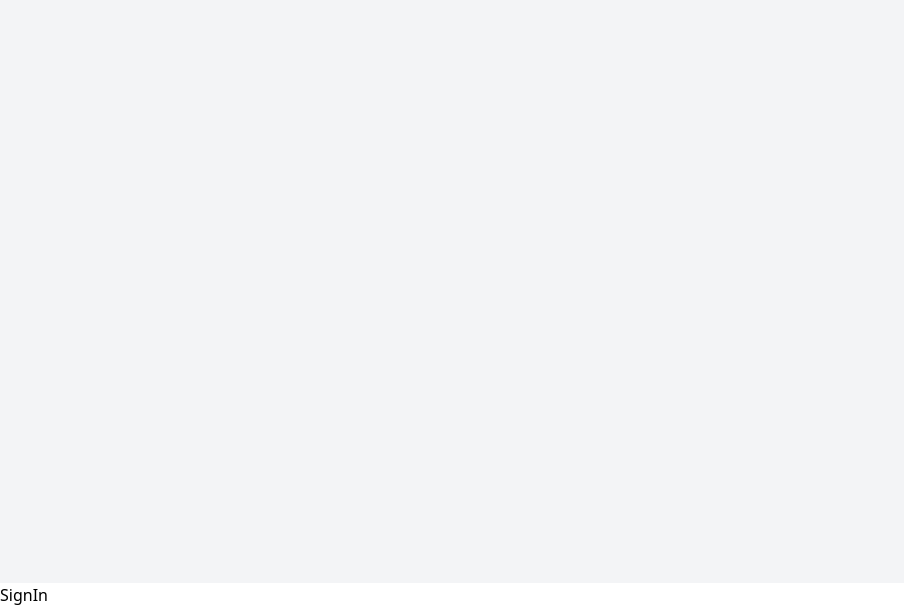
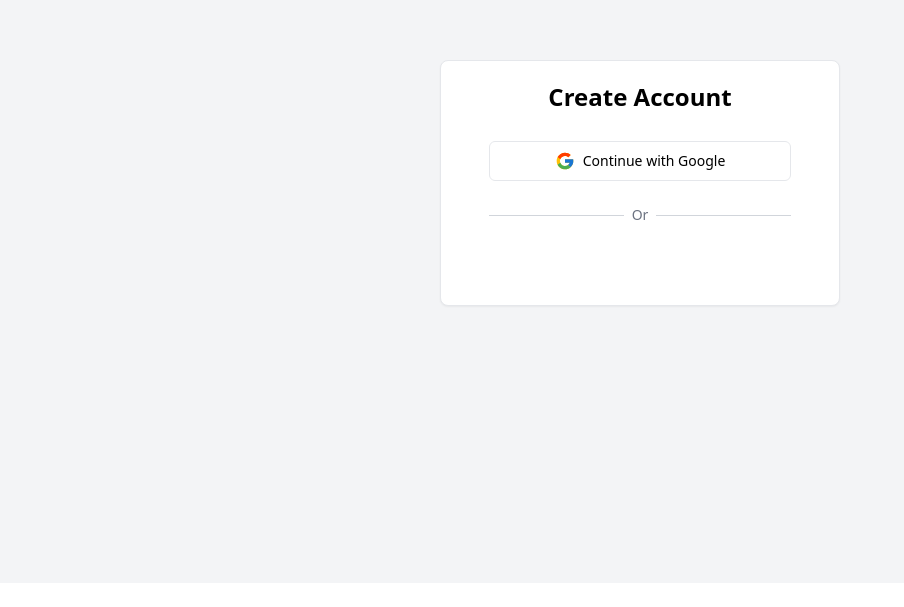
Before and after one commit to tonandton/ETA, a React (Vite) app in the folder frontend/: page /sign-up in a window 1280 px wide. Shown: the part 217-824 px from the top of the page, without its empty margins (0-904 px from the left). After the commit the page ends 800 px from the top, so only its background shows below. Built offline with nearby package versions, Linux system fonts and the light colour scheme; no server answers.

Commit message:
update login google

```diff
--- a/frontend/src/App.jsx
+++ b/frontend/src/App.jsx
@@ -7,18 +7,20 @@ import Settings from "./pages/Settings";
 import AccountPage from "./pages/AccountPage";
 import Transactions from "./pages/Transactions";
 import useStore from "./store";
+import { setAuthToken } from "./libs/apiCall";
+import { Toaster } from "sonner";
 // import "./App.css";
 
 const RootLayout = () => {
   const user = useStore((state) => state);
-  console.log(user);
+  setAuthToken(user?.token || "");
 
   return !user ? (
     <Navigate to="sign-in" replace={true} />
   ) : (
     <>
       <div className="min-h[cal(h-screen-10px)]">
-        <Outlet></Outlet>
+        <Outlet />
       </div>
     </>
   );
@@ -29,7 +31,7 @@ function App() {
 
   return (
     <main>
-      <div className="w-full min-h-screen px-6 bg-gray-100 md:px-20 dark:bg slate-900"></div>
+      <div className="w-full min-h-screen px-6 bg-gray-100 md:px-20 dark:bg slate-900">
         <div>
           <Routes>
             <Route element={<RootLayout />}>
@@ -39,10 +41,13 @@ function App() {
               <Route path="/settings" element={<Settings />} />
               <Route path="/account" element={<AccountPage />} />
             </Route>
-          <Route path="/sign-in" element={<SignUp />} />
-          <Route path="/sign-up" element={<SignIn />} />
+            <Route path="/sign-up" element={<SignUp />} />
+            <Route path="/sign-in" element={<SignIn />} />
           </Routes>
         </div>
+      </div>
+
+      <Toaster richColors position="top-center" />
     </main>
   );
 }
--- /dev/null
+++ b/frontend/src/components/separator.jsx
@@ -0,0 +1,16 @@
+import React from "react";
+
+export const Separator = () => {
+  return (
+    <div className="relative">
+      <div className="absolute inset-0 flex items-center">
+        <div className="w-full border-t border-gray-300 dark:border-gray-800"></div>
+      </div>
+      <div className="relative flex justify-center text-sm">
+        <span className="px-2 text-gray-500 bg-white rounded dark:bg-black/10">
+          Or
+        </span>
+      </div>
+    </div>
+  );
+};
--- /dev/null
+++ b/frontend/src/components/social-auth.jsx
@@ -0,0 +1,85 @@
+import {
+  GithubAuthProvider,
+  GoogleAuthProvider,
+  signInWithPopup,
+} from "firebase/auth";
+import React, { useEffect, useState } from "react";
+import { FcGoogle } from "react-icons/fc";
+import { useNavigate } from "react-router-dom";
+import { toast } from "sonner";
+import { useAuthState } from "react-firebase-hooks/auth";
+import api from "../libs/apiCall";
+import { auth } from "../libs/firebaseConfig";
+import useStore from "../store";
+import { Button } from "./ui/button";
+
+export const SocialAuth = ({ isLoading, setLoading }) => {
+  const [user] = useAuthState(auth);
+  const [selectedProvider, setSelectedProvider] = useState("google");
+  const { setCredentials } = useStore((state) => state);
+  const navigate = useNavigate();
+
+  const signInWithGoogle = async () => {
+    const provider = new GoogleAuthProvider();
+    setSelectedProvider("google");
+
+    try {
+      const res = await signInWithPopup(auth, provider);
+    } catch (err) {
+      console.error("Error signing in with Google", err);
+    }
+  };
+
+  const signInWithGithub = async () => {};
+
+  useEffect(() => {
+    const saveUserToDb = async () => {
+      try {
+        const userData = {
+          name: user.displayName,
+          email: user.email,
+          provider: selectedProvider,
+          uid: user.uid,
+        };
+
+        setLoading(true);
+        const { data: res } = await api.post("/auth/sign-in", userData);
+        console.log(res);
+
+        if (res?.user) {
+          toast.success(res?.message);
+          const userinfo = { ...res?.user, token: res?.token };
+          localStorage.setItem("user", JSON.stringify(userinfo));
+
+          setCredentials(userinfo);
+
+          setTimeout(() => {
+            navigate("overview");
+          }, 1500);
+        }
+      } catch (err) {
+        console.error("Something went wrong", err);
+        toast.error(error?.response?.data?.message || error.message);
+      } finally {
+        setLoading(false);
+      }
+    };
+
+    if (user) [saveUserToDb()];
+  }, [user?.uid]);
+
+  return (
+    <div className="flex item-center gap-2">
+      <Button
+        onClick={signInWithGoogle}
+        disabled={isLoading}
+        variant="outline"
+        className="w-full text-sm font-normal dark:bg-transparent dark:border-gray-800 dark:text-gray-400"
+        type="button"
+      >
+        <FcGoogle className="mr-2 size-5" />
+        Continue with Google
+      </Button>
+    </div>
+  );
+};
--- /dev/null
+++ b/frontend/src/libs/apiCall.js
@@ -0,0 +1,17 @@
+import axios from "axios";
+
+const API_URL = `http://localhost:5000/api-v1`;
+
+const api = axios.create({
+  baseURL: API_URL,
+});
+
+export function setAuthToken(token) {
+  if (token) {
+    api.defaults.headers.common["Authorization"] = `Bearer ${token}`;
+  } else {
+    delete api.defaults.headers.common["Authorization"];
+  }
+}
+
+export default api;
--- /dev/null
+++ b/frontend/src/libs/firebaseConfig.js
@@ -0,0 +1,21 @@
+// Import the functions you need from the SDKs you need
+import { initializeApp } from "firebase/app";
+import { getAuth } from "firebase/auth";
+// TODO: Add SDKs for Firebase products that you want to use
+// https://firebase.google.com/docs/web/setup#available-libraries
+
+// Your web app's Firebase configuration
+const firebaseConfig = {
+  apiKey: "AIzaSyC1I8g4VaKBrgojIAzHTrZwao2XJ4Z5grw",
+  authDomain: "eta-pern.firebaseapp.com",
+  projectId: "eta-pern",
+  storageBucket: "eta-pern.firebasestorage.app",
+  messagingSenderId: "750198655371",
+  appId: "1:750198655371:web:5bd60be9a9fb0eb193078e",
+};
+
+// Initialize Firebase
+const app = initializeApp(firebaseConfig);
+const auth = getAuth(app);
+
+export { app, auth };
--- a/frontend/src/pages/auth/SignUp.jsx
+++ b/frontend/src/pages/auth/SignUp.jsx
@@ -3,7 +3,15 @@ import React, { useEffect, useState } from "react";
 import * as z from "zod";
 import useStore from "../../store";
 import { useForm } from "react-hook-form";
-import { Card, CardHeader, CardTitle } from "../../components/ui/card";
+import {
+  Card,
+  CardContent,
+  CardHeader,
+  CardTitle,
+} from "../../components/ui/card";
+import { useNavigate } from "react-router-dom";
+import { SocialAuth } from "../../components/social-auth";
+import { Separator } from "../../components/separator";
 
 const RegisterSchema = z.object({
   email: z
@@ -16,7 +24,7 @@ const RegisterSchema = z.object({
 });
 
 const SignUp = () => {
-  const { user } = useAuth((state) => state);
+  const { user } = useStore((state) => state);
   const {
     register,
     handleSubmit,
@@ -45,6 +53,22 @@ const SignUp = () => {
               Create Account
             </CardTitle>
           </CardHeader>
+          <CardContent className="p-0">
+            <form onSubmit={handleSubmit(onSubmit)} className="space-y-4">
+              <div className="mb-8 space-y-6">
+                <SocialAuth isLoading={loading} setLoading={setLoading} />
+                <Separator />
+
+                {/* <Input
+                  disabled={loading}
+                  id="firstName"
+                  label="Name"
+                  register={register}
+                  type
+                  /> */}
+              </div>
+            </form>
+          </CardContent>
         </div>
       </Card>
     </div>
--- a/frontend/tailwind.config.js
+++ b/frontend/tailwind.config.js
@@ -1,8 +1,45 @@
 /** @type {import('tailwindcss').Config} */
 export default {
   content: ["./index.html", "./src/**/*.{js,ts,jsx,tsx}"],
+  darkMode: "class",
   theme: {
-    extend: {},
+    extend: {
+      colors: {
+        border: "hsl(var(--border))",
+        input: "hsl(var(--input))",
+        ring: "hsl(var(--ring))",
+        background: "hsl(var(--background))",
+        foreground: "hsl(var(--foreground))",
+        primary: {
+          DEFAULT: "hsl(var(--primary))",
+          foreground: "hsl(var(--primary-foreground))",
+        },
+        secondary: {
+          DEFAULT: "hsl(var(--secondary))",
+          foreground: "hsl(var(--secondary-foreground))",
+        },
+        destructive: {
+          DEFAULT: "hsl(var(--destructive))",
+          foreground: "hsl(var(--destructive-foreground))",
+        },
+        muted: {
+          DEFAULT: "hsl(var(--muted))",
+          foreground: "hsl(var(--muted-foreground))",
+        },
+        accent: {
+          DEFAULT: "hsl(var(--accent))",
+          foreground: "hsl(var(--accent-foreground))",
+        },
+        popover: {
+          DEFAULT: "hsl(var(--popover))",
+          foreground: "hsl(var(--popover-foreground))",
+        },
+        card: {
+          DEFAULT: "hsl(var(--card))",
+          foreground: "hsl(var(--card-foreground))",
+        },
+      },
+    },
   },
   plugins: [],
 };
```
Lines whose indentation alone changed are shown as unchanged.
